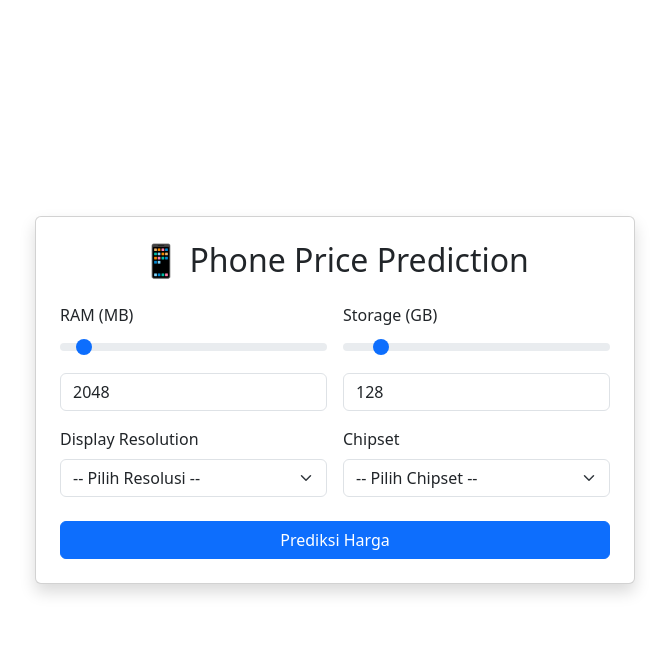
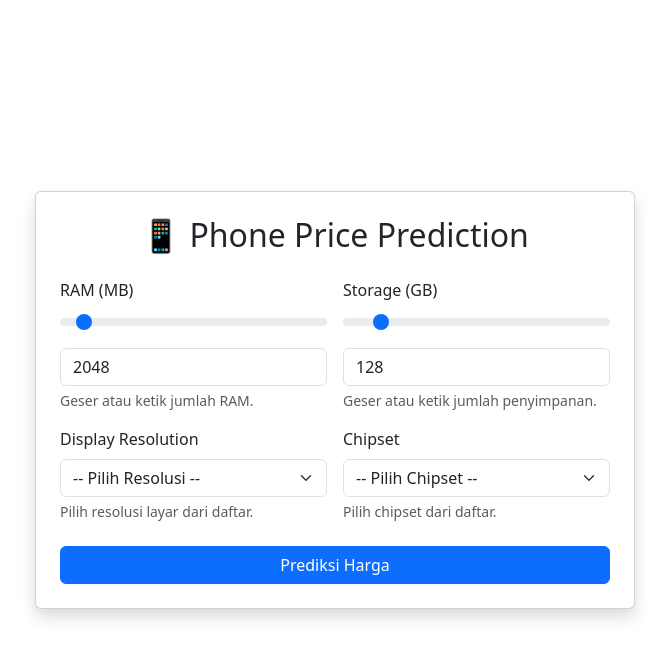
Before and after one commit to Viggofudail/mlops-phone-price, a FastAPI app: page / in a window 1280 px wide. Shown: the top 659 px of the page, without its empty margins (305-974 px from the left). Run offline with FastAPI, Linux system fonts and the light colour scheme; parts of the project's set-up code (start-up, migrations or seed data) failed here and were passed over.

Commit message:
Add Helper Text and Improve Labels

```diff
--- a/templates/index.html
+++ b/templates/index.html
@@ -16,11 +16,13 @@
           <label for="ram" class="form-label">RAM (MB)</label>
           <input type="range" class="form-range" id="ramRange" name="ram" min="512" max="24000" step="128" value="{{ ram or 2048 }}" />
           <input type="number" class="form-control mt-2" id="ramInput" value="{{ ram or 2048 }}" required />
+          <div class="form-text">Geser atau ketik jumlah RAM.</div>
         </div>
         <div class="col-md-6">
           <label for="storage" class="form-label">Storage (GB)</label>
           <input type="range" class="form-range" id="storageRange" name="storage" min="8" max="1000" step="8" value="{{ storage or 128 }}" />
           <input type="number" class="form-control mt-2" id="storageInput" value="{{ storage or 128 }}" required />
+          <div class="form-text">Geser atau ketik jumlah penyimpanan.</div>
         </div>
         <div class="col-md-6">
           <label for="display_resolution" class="form-label">Display Resolution</label>
@@ -30,6 +32,7 @@
             <option value="{{ res }}" {% if res == selected_resolution %}selected{% endif %}>{{ res }}</option>
             {% endfor %}
           </select>
+          <div class="form-text">Pilih resolusi layar dari daftar.</div>
         </div>
         <div class="col-md-6">
           <label for="chipset" class="form-label">Chipset</label>
@@ -39,6 +42,7 @@
             <option value="{{ c }}" {% if c == selected_chipset %}selected{% endif %}>{{ c }}</option>
             {% endfor %}
           </select>
+          <div class="form-text">Pilih chipset dari daftar.</div>
         </div>
       </div>
       <div class="mt-4 text-center">
```
